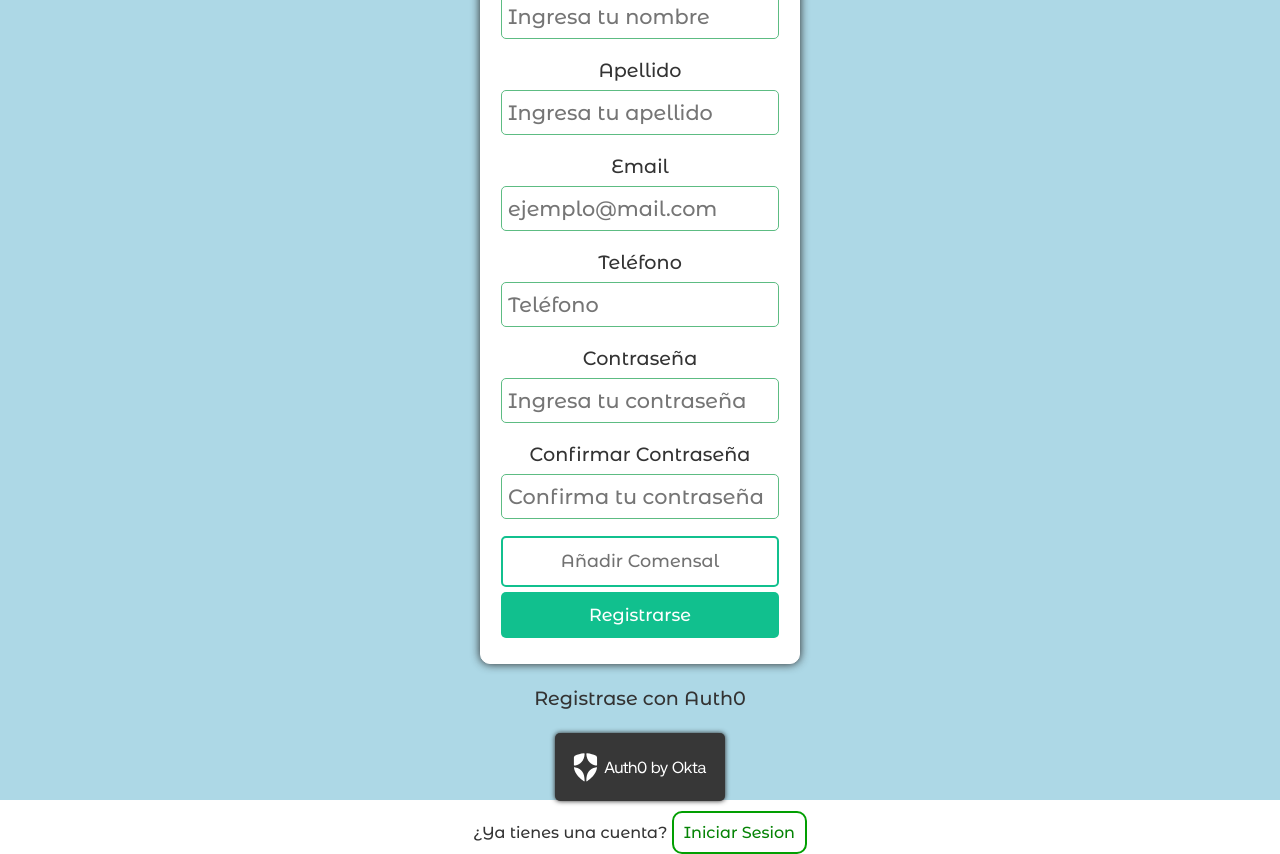
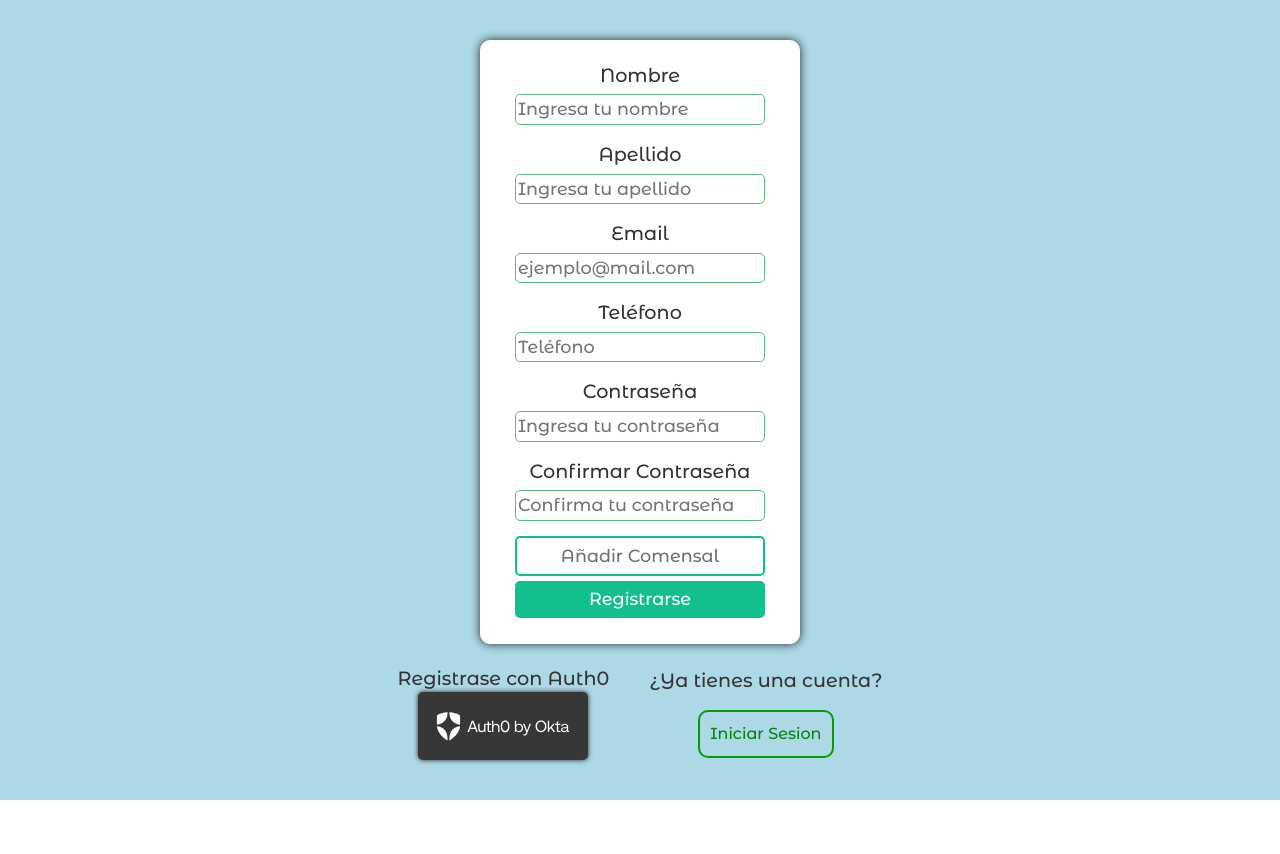
Before and after one commit to LaunchUP-INC/LunchUP-FRONT, a React (Vite) app: page /signup in a window 1280 px wide. After the commit the page ends 800 px from the top, so only its background shows below. Built offline with nearby package versions, Linux system fonts and the light colour scheme.

Commit message:
inicializando el dashBoard del admin

```diff
--- a/src/App.jsx
+++ b/src/App.jsx
@@ -1,6 +1,6 @@
 import "./App.module.css";
-import 'bootstrap/dist/css/bootstrap.min.css';
-import { Routes, Route, useNavigation } from "react-router-dom";
+import "bootstrap/dist/css/bootstrap.min.css";
+import { Routes, Route, useLocation } from "react-router-dom";
 import LandingView from "./Views/LandingView";
 import ProductView from "./Views/ProductsView";
 import HomeView from "./Views/HomeView";
@@ -11,14 +11,17 @@ import LoginView from "./Views/LoginView";
 import SignupView from "./Views/SignupView";
 import ShoppingCartView from "./Views/ShoppingCartView";
 import ProfileUserView from "./Views/ProfileUserView";
+import AdminView from "./Views/AdminView";
 function App() {
+  const location = useLocation();
   return (
     <>
-      <Nav />
+      {location.pathname !== "/dashBoard" && <Nav />}
       <Routes>
         <Route path="/" element={<LandingView />} />
         <Route path="/login" element={<LoginView />} />
         <Route path="/signup" element={<SignupView />} />
+        <Route path="/dashBoard" element={<AdminView />} />
         <Route path="/home" element={<HomeView />} />
         <Route path="/products" element={<ProductView />} />
         <Route path="/products/add" element={<ProductFormView />} />
@@ -27,7 +30,6 @@ function App() {
         <Route path="/profile" element={<ProfileUserView />} />
       </Routes>
     </>
-
   );
 }
 
--- /dev/null
+++ b/src/Views/AdminView.jsx
@@ -0,0 +1,6 @@
+import Dashboard from "../components/Dashboard/Dashboard";
+
+const AdminView = () => {
+  return <Dashboard />;
+};
+export default AdminView;
--- /dev/null
+++ b/src/components/Dashboard/DashBoardHeading.jsx
@@ -0,0 +1,25 @@
+import { useNavigate } from "react-router-dom";
+import BagIcon from "../Icons/BagIcon";
+import styles from "./DashboardHeading.module.css";
+
+const DashboardHeading = () => {
+  const navigate = useNavigate();
+  return (
+    <header className={styles.header}>
+      <h1>
+        <BagIcon className={`${styles.icon} me-2`} />
+        Dashboard
+      </h1>
+
+      <ul className={styles.navLinks}>
+        <li>Dashboard</li>
+
+        <li>
+          <a onClick={() => navigate("/products/add")}>Añadir Producto</a>
+        </li>
+      </ul>
+    </header>
+  );
+};
+
+export default DashboardHeading;
--- /dev/null
+++ b/src/components/Dashboard/Dashboard.jsx
@@ -0,0 +1,44 @@
+import { useEffect, useState } from "react";
+import DashboardHeading from "./DashBoardHeading";
+import styles from "./Dashboard.module.css";
+import axios from "axios";
+const Dashboard = () => {
+  const [data, setData] = useState([]);
+
+  useEffect(() => {
+    const fetchData = async () => {
+      const result = await axios.get("http://localhost:3001/dishes");
+      setData(result.data);
+    };
+    fetchData();
+  }, []);
+
+  return (
+    <section className={styles.dashboardContainer}>
+      <DashboardHeading />
+      <div>
+        <h1>Admin Dashboard</h1>
+        <table>
+          <thead>
+            <tr>
+              <th>ID</th>
+              <th>Name</th>
+              <th>Email</th>
+            </tr>
+          </thead>
+          <tbody>
+            {data.map((item) => (
+              <tr key={item.id}>
+                <td>{item.id}</td>
+                <td>{item.name}</td>
+                <td>{item.email}</td>
+              </tr>
+            ))}
+          </tbody>
+        </table>
+      </div>
+    </section>
+  );
+};
+
+export default Dashboard;
--- /dev/null
+++ b/src/components/Dashboard/Dashboard.module.css
@@ -0,0 +1,13 @@
+.dashboardContainer {
+    padding: 20px;
+    margin: 0 auto;
+    margin-top: 70px;
+    display: flex;
+    gap: 60px;
+    flex-direction: column;
+    justify-content: center;
+    align-items: center;
+    width: 100%;
+    height: 100vh;
+    background-color: #e9fff7;
+}
--- /dev/null
+++ b/src/components/Dashboard/DashboardHeading.module.css
@@ -0,0 +1,17 @@
+.header {
+  position: sticky;
+  top: 0;
+  z-index: 1;
+  display: flex;
+  justify-content: space-between;
+  align-items: center;
+  width: 90%;
+}
+
+.navLinks {
+  display: flex;
+  justify-content: center;
+  align-items: center;
+  gap: 20px;
+  padding: 20px;
+}
--- a/src/components/Nav/Nav.jsx
+++ b/src/components/Nav/Nav.jsx
@@ -26,7 +26,6 @@ const Nav = () =>{
                     <ul className={styles.navLinks} >
                         {!isAuthenticated && <li><a onClick={() => navigate("/login")} >Inicar Sesión</a></li>}
                         <li><a onClick={() => navigate("/home")} >Inicio</a></li>
-                        <li><a onClick={() => navigate("/products/add")} >Añadir Producto</a></li>
                         <li><a onClick={() => navigate("/shopping")} >
                             <FontAwesomeIcon icon={faShoppingCart} className={styles.cartIcon} />{shoppingCart.length > 0 && <span className={styles.cartCount}>{shoppingCart.length}</span>}</a>
                         </li>
--- a/src/components/SingFormg/SingForm.jsx
+++ b/src/components/SingFormg/SingForm.jsx
@@ -6,9 +6,12 @@ import AuthIcon from "../Icons/AuthIcon";
 import { useNavigate } from "react-router-dom";
 import { validate } from "./validate";
 import AddComensalModal from "../AddComensal/AddComensal";
+import axios from "axios";
 
 const SingForm = () => {
   const navigate = useNavigate();
+  const { loginWithRedirect, isAuthenticated, getAccessTokenSilently } =
+    useAuth0();
 
   const [formData, setFormData] = useState({
     name: "",
@@ -21,12 +24,11 @@ const SingForm = () => {
   });
 
   const [errors, setErrors] = useState({});
-
   const [modalIsOpen, setModalIsOpen] = useState(false);
 
   const openModal = () => {
     if (formData.children.length === 0) {
-      handleAddChild(); // Añadir un comensal vacío si no hay ninguno
+      handleAddChild();
     }
     setModalIsOpen(true);
   };
@@ -41,18 +43,40 @@ const SingForm = () => {
     setErrors(validate({ ...formData, [name]: value }));
   };
 
-  const handleSubmit = (event) => {
+  const handleSubmit = async (event) => {
     event.preventDefault();
-    console.log(formData);
     const validationErrors = validate(formData);
     if (Object.keys(validationErrors).length > 0) {
       alert("Por favor, corrija los errores antes de enviar el formulario.");
     } else {
+      try {
+        await loginWithRedirect();
+        const token = await getAccessTokenSilently();
+        await axios.post(
+          "http://localhost:3001/register",
+          {
+            firstname: formData.name,
+            lastname: formData.lastName,
+            telephone: formData.phone,
+            email: formData.email,
+            password: formData.password,
+            isAdmin: false,
+          },
+          {
+            headers: {
+              Authorization: `Bearer ${token}`,
+            },
+          }
+        );
         alert("Formulario enviado correctamente");
         navigate("/login");
+      } catch (error) {
+        console.error("Error registrando el usuario:", error);
+        alert(
+          "Hubo un error registrando el usuario. Por favor, inténtelo de nuevo."
+        );
       }
-
-    // Aquí puedes añadir el código para enviar el formulario
+    }
   };
 
   const handleAddChild = () => {
@@ -76,12 +100,10 @@ const SingForm = () => {
     setErrors(validate({ ...formData, children: updatedChildren }));
   };
 
-  const { loginWithRedirect, isAuthenticated } = useAuth0();
-
   return (
     !isAuthenticated && (
       <div className={styles.container}>
-        <form className={styles.form}>
+        <form className={styles.form} onSubmit={handleSubmit}>
           <label>Nombre</label>
           <input
             name="name"
@@ -147,23 +169,29 @@ const SingForm = () => {
             Añadir Comensal
           </button>
 
-          <button onClick={handleSubmit} className={styles.btn}>
+          <button type="submit" className={styles.btn}>
             Registrarse
           </button>
 
           <span className={styles.error}>{errors && errors.children}</span>
         </form>
+        <div className={styles.noRegister}>
+          <div className={styles.auth}>
             <span>Registrase con Auth0</span>
-        <button className={styles.btnAuth} onClick={() => loginWithRedirect()}>
+            <button
+              className={styles.btnAuth}
+              onClick={() => loginWithRedirect()}
+            >
               <AuthIcon />
             </button>
-
-        <p>
-          ¿Ya tienes una cuenta?{" "}
+          </div>
+          <div className={styles.account}>
+            <p>¿Ya tienes una cuenta? </p>
             <Link to="/login" className={styles.link}>
               Iniciar Sesion
             </Link>
-        </p>
+          </div>
+        </div>
 
         <AddComensalModal
           modalIsOpen={modalIsOpen}
--- a/src/components/SingFormg/SingForm.module.css
+++ b/src/components/SingFormg/SingForm.module.css
@@ -38,18 +38,45 @@
   font-size: 1.2rem;
 }
 .input {
-  width: 100%;
-  padding: 6px;
-  margin-bottom: 7px;
+  width: 90%;
+  margin-bottom: 5px;
   border: 1.8px solid rgb(93, 188, 131);
   border-radius: 5px;
-  font-size: 1.3rem;
+  font-size: 1.1rem;
   color: var(--color-font);
   transition: all 0.2s ease-in;
   &:focus {
     outline: none;
     box-shadow: 0 0 5px rgb(93, 188, 131);
   }
+}
+
+.noRegister {
+  display: flex;
+  justify-content: center;
+  align-items: center;
+  gap: 40px;
+}
+
+.auth {
+  display: flex;
+  flex-direction: column;
+  align-items: center;
+  justify-content: center;
+
+}
+
+
+
+.account {
+  display: flex;
+  flex-direction: column;
+  align-items: center;
+  justify-content: center;
+}
+
+.account p{
+  font-size: 1.2rem;
 }
 
 .btnAuth {
@@ -73,15 +100,14 @@
   background-color: #11c08e;
   color: var(--color-white);
   border: none;
-  padding: 10px;
+  padding: 5px;
   border-radius: 5px;
   font-size: 1.1rem;
   cursor: pointer;
   height: auto;
-  width: 100%;
+  width: 90%;
   transition: all 0.2s ease-in;
   &:hover {
-
     background-color: #02aa34;
   }
 }
@@ -90,15 +116,14 @@
   background-color: transparent;
   border: 2px solid #11c08e;
   color: #717171;
-  padding: 10px;
+  padding: 5px;
   border-radius: 5px;
   font-size: 1.1rem;
   cursor: pointer;
   height: auto;
-  width: 100%;
+  width: 90%;
   transition: all 0.2s ease-in;
   &:hover {
-
     background-color: #defef5;
   }
 }
```
Lines whose indentation alone changed are shown as unchanged.
